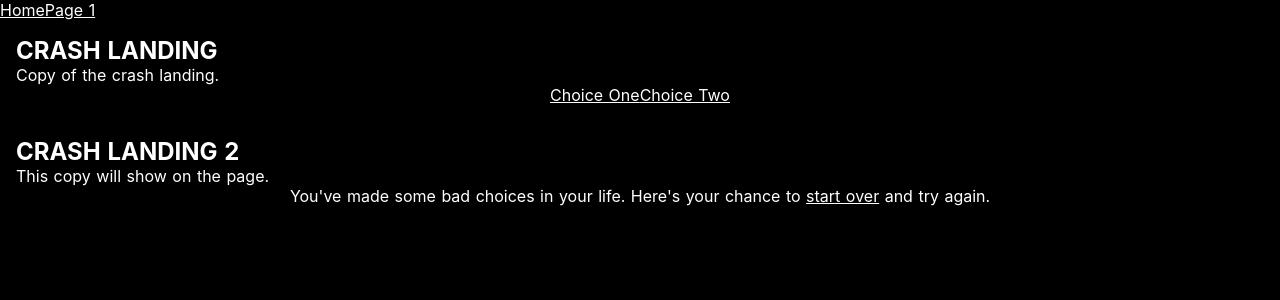
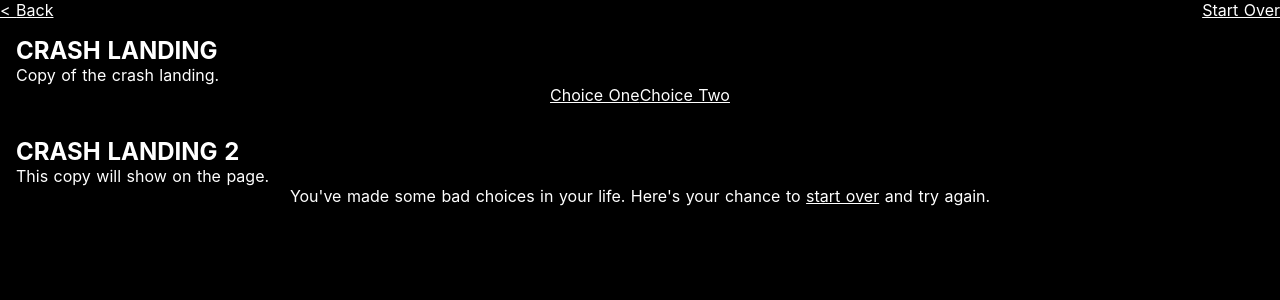
Before and after one commit to awayken/2017-christmas-card, a Nuxt app: page /page1 in a window 1280 px wide. Shown: the top 300 px of the page. Built offline with nearby package versions, Linux system fonts and the light colour scheme.

Commit message:
Simplify Navigation

```diff
--- a/components/Navigation.vue
+++ b/components/Navigation.vue
@@ -1,6 +1,20 @@
 <template>
   <nav>
-    <a href="/">Home</a>
-    <a href="/page1">Page 1</a>
+    <a href="/" class="back">Back</a>
+    <a href="/">Start Over</a>
   </nav>
 </template>
+
+
+
+<style scoped>
+  nav {
+    display: flex;
+    justify-content: space-between;
+  }
+
+  .back::before {
+    content: "< ";
+    display: inline;
+  }
+</style>
```
